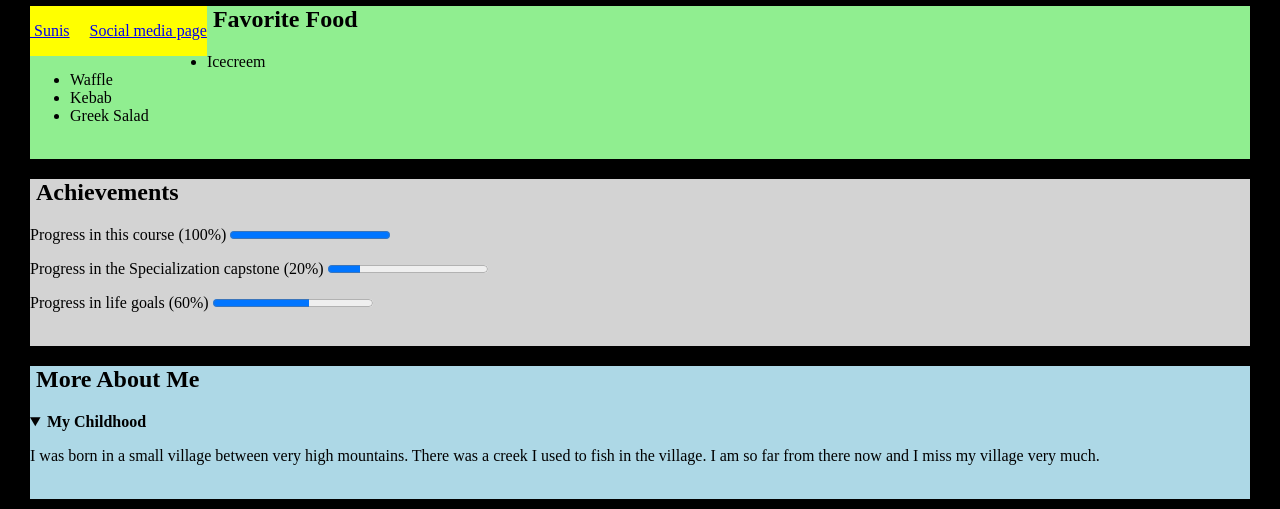
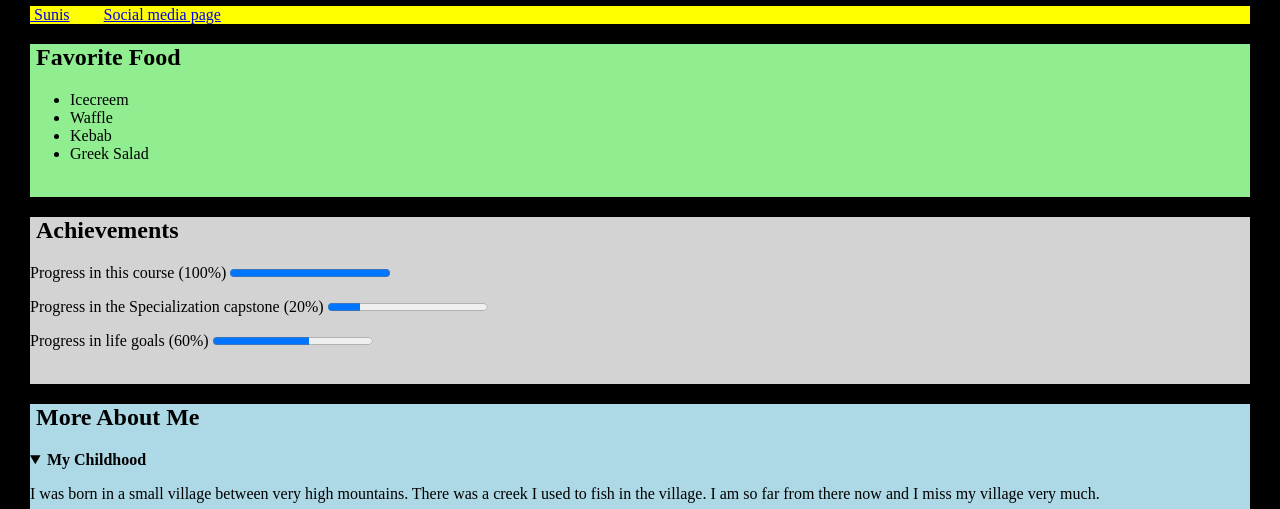
Before and after one commit to ikosmaz/ikosmaz.github.com, a plain HTML site: page index.html in a window 1280 px wide. Shown: the part 82-591 px from the top of the page. Drawn offline with Linux system fonts and the light colour scheme.

Commit message:
Update index.html

```diff
--- a/index.html
+++ b/index.html
@@ -6,9 +6,9 @@
   </head>
 <body style="margin:30px">
   <h1 style="color:white; text-align:center">Isa KOSMAZ</h1>
-  <nav style="background-color:yellow; float:left">
-    <p style="float:left"><a href="https://ikosmaz.github.io/sunis/" target="_blank">&nbspSunis</a></p>
-    <p style="margin-left:20px; float:left"><a href="https://ikosmaz.github.io/embed.html" target="_blank">Social media page</a></p>
+  <nav style="background-color:yellow;">
+    <span><a href="https://ikosmaz.github.io/sunis/" target="_blank">&nbspSunis</a></span>
+    <span style="padding-left:30px"><a href="https://ikosmaz.github.io/embed.html" target="_blank">Social media page</a></span>
   </nav>
   <section style="background-color:lightgreen">
     <h2>&nbspFavorite Food</h2>
```
